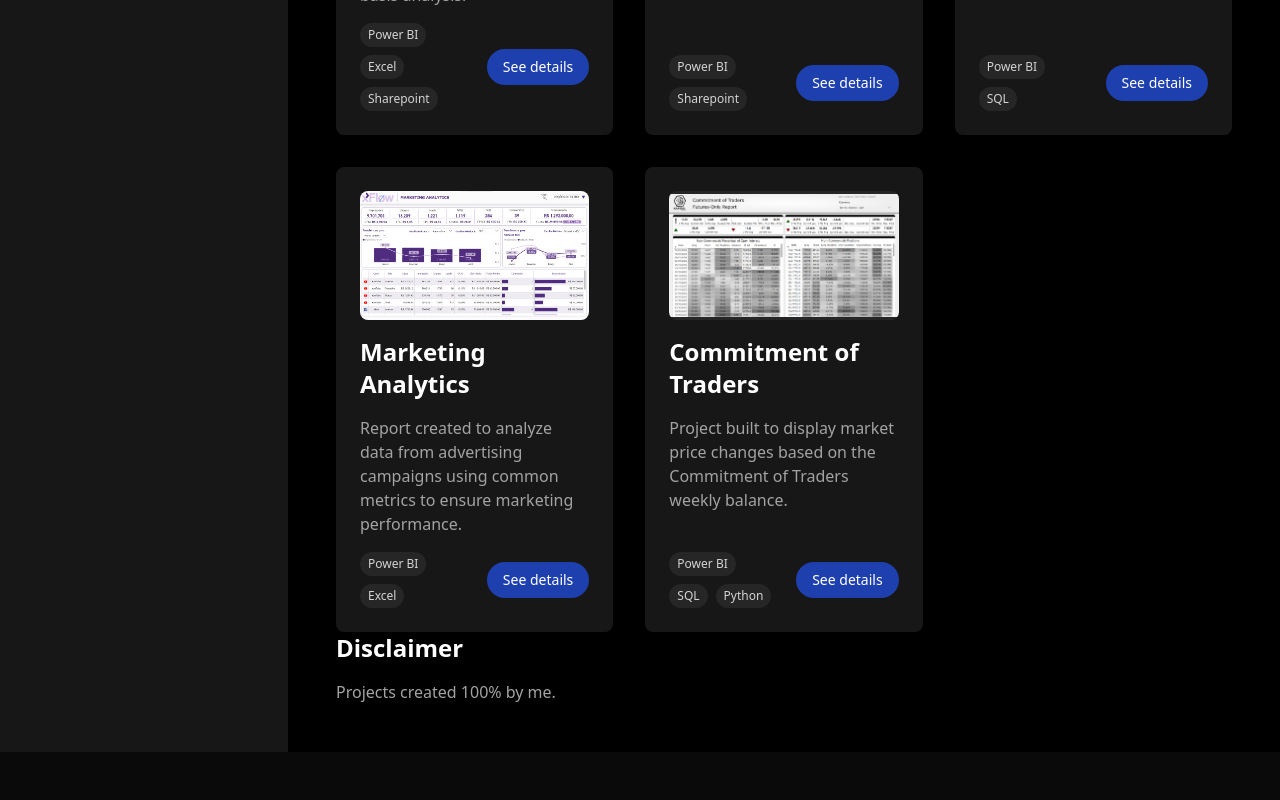
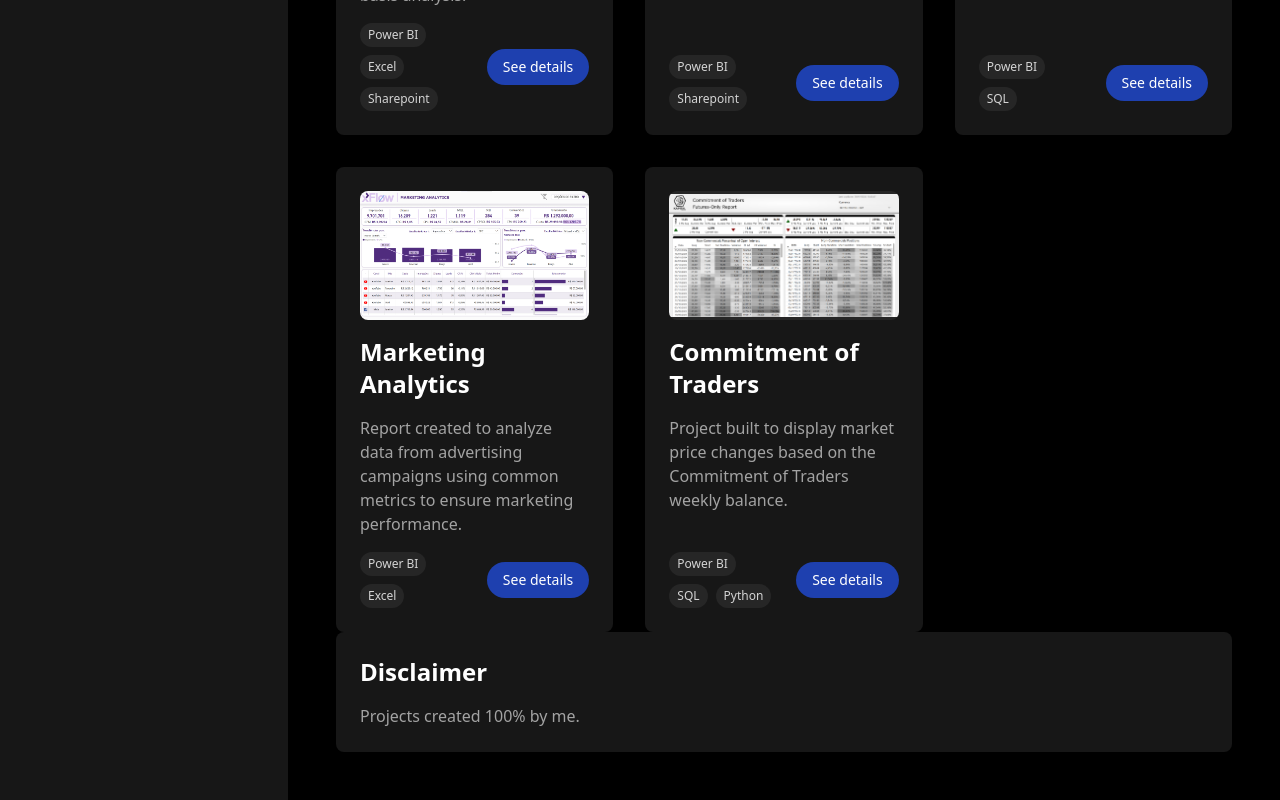
Before and after one commit to iagokonopka/powerbi-portfolio, a Next.js app: page /powerbi-portfolio/ in a window 1280 px wide. Shown: the part 482-1282 px from the top of the page. Before the commit the page ends 1234 px from the top, so only its background shows below. Built offline with nearby package versions, Linux system fonts and the light colour scheme.

Commit message:
added dark mode layout

```diff
--- a/src/app/page.tsx
+++ b/src/app/page.tsx
@@ -104,13 +104,12 @@ export default function BIPortfolioPage() {
               </div>
             ))}
           </div>
-        </section>
-        {/* Project Details */}
-        <section className="max-w-7xl mx-auto">
-          <h2 className="text-xl md:text-2xl font-semibold mb-2 md:mb-4">Disclaimer</h2>
-          <p className="text-neutral-400 text-sm md:text-base">
-            Projects created 100% by me.
-          </p>
+          <section className="bg-neutral-900 rounded-lg p-4 md:p-6">
+            <h2 className="text-xl md:text-2xl font-semibold mb-2 md:mb-4">Disclaimer</h2>
+            <p className="text-neutral-400 text-sm md:text-base">
+              Projects created 100% by me.
+            </p>
+          </section>
         </section>
       </main>
     </div>
```
